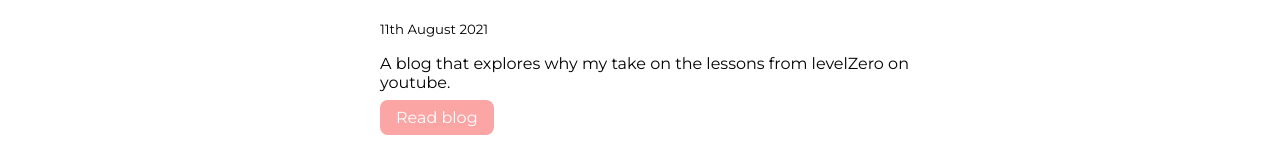
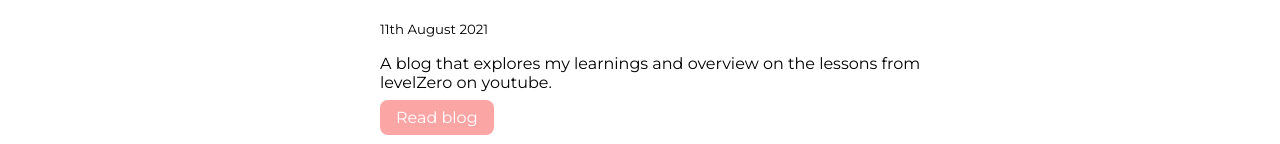
Before and after one commit to Prabhav-Sharma/my-portfolio, a plain HTML site: page blogs.html in a window 1280 px wide. Shown: the part 416-560 px from the top of the page. Drawn offline with Linux system fonts and the light colour scheme; a web font is replaced by a local one.

Commit message:
Typo fix

```diff
--- a/blogs.html
+++ b/blogs.html
@@ -33,7 +33,7 @@
             <li>
                 <h1>Is <em>NeogCamp</em> making a difference?</h1>
                 <small>11th August 2021</small>
-                <p>A blog that explores why my take on the lessons from levelZero on youtube. </p>
+                <p>A blog that explores my learnings and overview on the lessons from levelZero on youtube. </p>
                 <a class="link link-primary" href="NeogCamp.html">Read blog</a>
             </li>
             <li>
```
